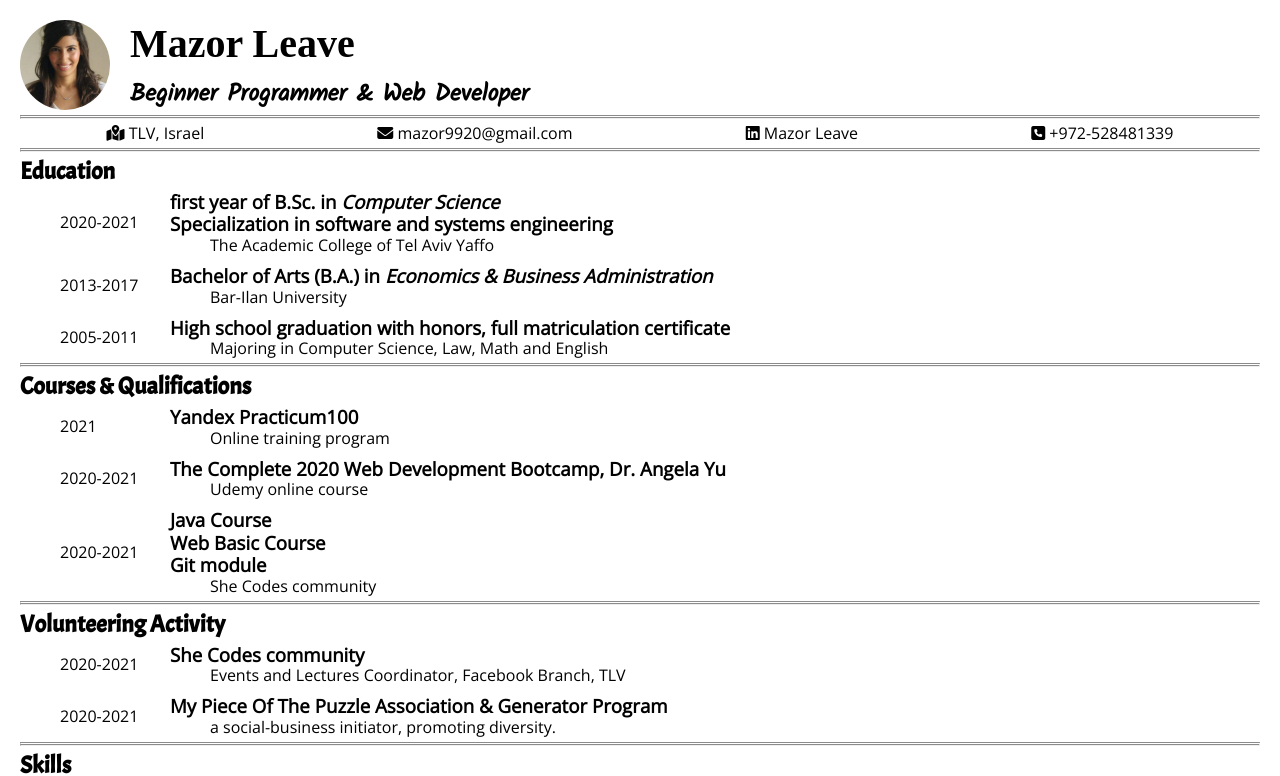
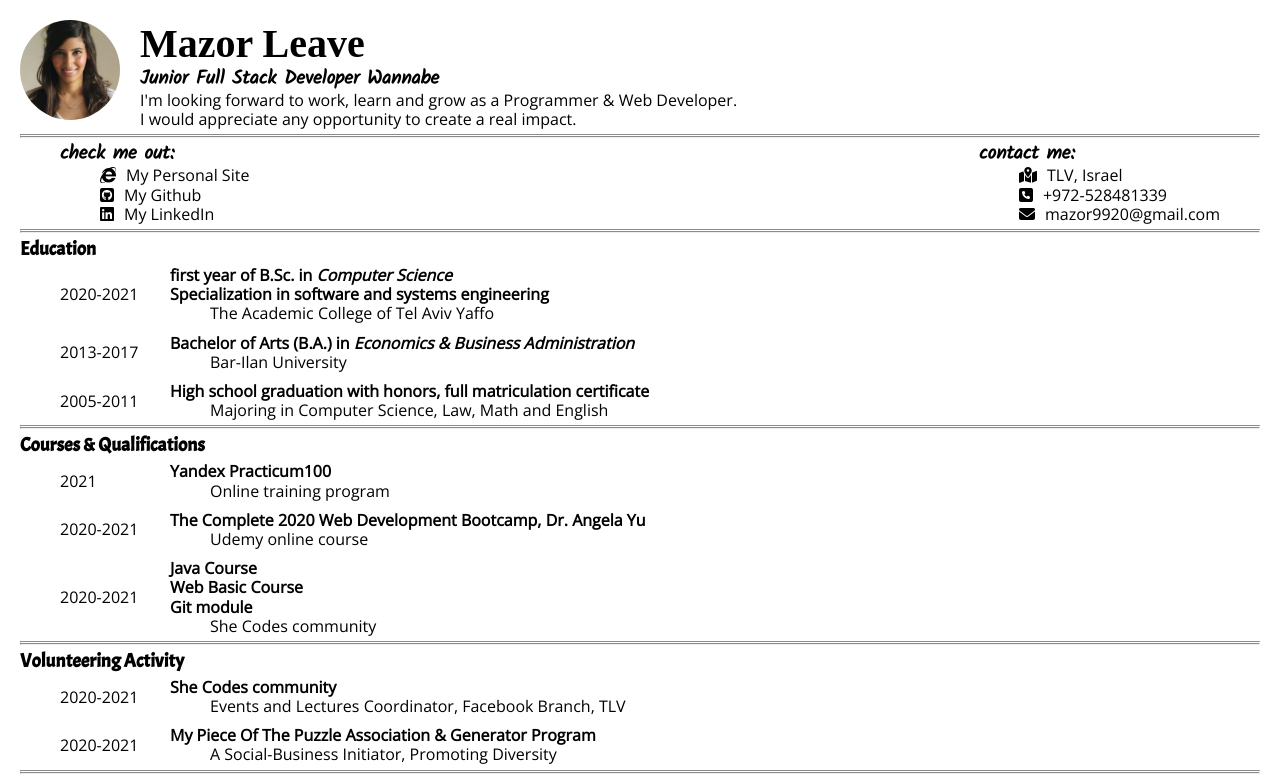
Before and after one commit to Mazor9920/My-CV, a plain HTML site: page CV/index.html in a window 1280 px wide. Shown: the top 776 px of the page. Drawn offline with nearby package versions, Linux system fonts and the light colour scheme; a web font is replaced by a local one.

Commit message:
Add files via upload

```diff
--- a/CV/index.html
+++ b/CV/index.html
@@ -21,7 +21,9 @@
       <img src="./images/profile_img.jpeg" alt="profile_img" class="profile__img">
       <div class="profile__description">
         <h1 class="profile__title">Mazor Leave</h1>
-        <h2 class="profile__subtitle">Beginner Programmer & Web Developer</h2>
+        <h2 class="profile__subtitle">Junior Full Stack Developer Wannabe</h2>
+        <p class="profile__text">I'm looking forward to work, learn and grow as a Programmer & Web Developer.</p>
+        <p class="profile__text">I would appreciate any opportunity to create a real impact.</p>
       </div>
     </header>
 
@@ -29,12 +31,22 @@
       <hr class="content__separator">
 
       <section class="contact-info">
-        <ul class="contact-info__personal-details-list">
-          <li class="contact-info__home-address"><i class="fas fa-map-marked-alt"></i> TLV, Israel</li>
-          <li class="contact-info__mail-adress"><i class="fas fa-envelope"></i> mazor9920@gmail.com</li>
-          <li class="contact-info__linkedin"><i class="fab fa-linkedin"></i> Mazor Leave</li>
-          <li class="contact-info__phone"><i class="fas fa-phone-square"></i> +972-528481339</li>
-        </ul>
+        <div class="contact-info__col">
+          <h2 class="contact-info__subtitle">check me out:</h2>
+          <ul class="contact-info__personal-details-list">
+            <li class="contact-info__site"><a class="contact-info__link" target="_blank" href="https://mazor9920.github.io/My-Personal-Site/"><i class="fab fa-internet-explorer icon"></i>My Personal Site</a></li>
+            <li class="contact-info__github"><a class="contact-info__link" target="_blank" href="https://github.com/Mazor9920"><i class="fab fa-github-square icon"></i>My Github</a></li>
+            <li class="contact-info__linkedin"><a class="contact-info__link" target="_blank" href="https://www.linkedin.com/in/mazor-leave/"><i class="fab fa-linkedin icon"></i>My LinkedIn</a></li>
+          </ul>
+        </div>
+        <div class="contact-info__col">
+          <h2 class="contact-info__subtitle">contact me:</h2>
+          <ul class="contact-info__personal-details-list">
+            <li class="contact-info__home-address"><i class="fas fa-map-marked-alt icon"></i>TLV, Israel</li>
+            <li class="contact-info__phone"><i class="fas fa-phone-square icon"></i>+972-528481339</li>
+            <li class="contact-info__mail-adress"><i class="fas fa-envelope icon"></i>mazor9920@gmail.com</li>
+          </ul>
+        </div>
       </section>
       <hr class="content__separator">
 
@@ -110,7 +122,7 @@
             <p class="volunteering__years">2020-2021</p>
             <div class="volunteering__description">
               <h3 class="volunteering__framework">My Piece Of The Puzzle Association & Generator Program</h3>
-              <p class="volunteering__responsibilities">a social-business initiator, promoting diversity.</p>
+              <p class="volunteering__responsibilities">A Social-Business Initiator, Promoting Diversity</p>
             </div>
           </li>
         </ul>
@@ -237,7 +249,10 @@
 
       <section class="interests">
         <h2 class="interests__subtitle section__subtitle">Interests</h2>
-        <p class="interests__subject">Technology & Sports</p>
+        <div class="interests__description">
+          <p class="interests__subject">Technology & Sports</p>
+          <a class="interests__link" target="_blank" href="https://mazor9920.github.io/Onboarding_ice_braker/index.html"><i class="fas fa-camera icon"></i>Watch My Life's Highlights</a>
+        </div>
       </section>
       <hr class="content__separator">
 
@@ -246,9 +261,7 @@
         <p class="value__description">
           The majority of my work experience is in customer service, which requires <em>cooperating with Co-Workers and good communication skills</em>.
           <br>
-          I'm sure I will be able to express the rest of my capabilities of <em>autodidactic, quick learning skills and analytical thinking</em>, for the benefit of the company.
-          <br>
-          I would appreciate any opportunity to create a real impact.
+          I'm sure I will be able to express the rest of my capabilities of <em>autodidactic, quick learning skills, and analytical thinking</em>, for the benefit of the company.
         </p>
       </section>
       <hr class="content__separator">
--- a/CV/styles/style.css
+++ b/CV/styles/style.css
@@ -4,12 +4,18 @@
   line-height: 1.2;
   font-family: 'Open Sans', sans-serif;
   padding: 20px;
+  font-size: 1rem;
 }
 
 /* General */
 .section__subtitle {
   margin: 5px 0;
   font-family: 'Acme', sans-serif;
+  font-size: 1.2rem;
+}
+
+.icon {
+  padding-right: 10px;
 }
 
 /* header */
@@ -19,8 +25,8 @@
 }
 
 .profile__img {
-  max-width: 90px;
-  max-height: 90px;
+  max-width: 100px;
+  max-height: 100px;
   border-radius: 100px;
 }
 
@@ -40,7 +46,11 @@
 .profile__subtitle {
   margin: 0;
   font-family: 'Kalam', cursive;
-  font-size: 1.5rem;
+  font-size: 1.2rem;
+}
+
+.profile__text {
+  margin: 0;
 }
 
 /* main */
@@ -52,14 +62,30 @@
 /* contact-info section */
 .contact-info {
   margin: 0;
+  display: flex;
+  justify-content: space-between;
+  padding: 0 40px;
+}
+
+.contact-info__subtitle{
+  margin: 0;
+  font-family: 'Kalam', cursive;
+  font-size: 1.2rem;
 }
 
 .contact-info__personal-details-list {
   list-style: none;
-  display: flex;
-  justify-content: space-around;
   margin: 0;
-  padding: 0;
+  padding: 0 0 0 40px;
+}
+
+.contact-info__link {
+  text-decoration: none;
+  color: black;
+}
+
+.contact-info__link:hover {
+  color: #FF6B6B;
 }
 
 /* education-info section */
@@ -92,6 +118,7 @@
 
 .education-info__studies-subject {
   margin: 0;
+  font-size: 1rem;
 }
 
 .education-info__studies-framework {
@@ -128,6 +155,7 @@
 
 .volunteering__framework {
   margin: 0;
+  font-size: 1rem;
 }
 
 .volunteering__responsibilities {
@@ -152,16 +180,13 @@
 
 .skills__skill-subject {
   margin: 0 30px 0 0;
+  font-size: 1rem;
 }
 
 .skill__skill_level {
   margin: 0;
 }
 
-/*
-.skills__tools-list{
-  margin: 0 0 0 100px;
-} */
 /* work-info section */
 .work-info__work-list {
   list-style: none;
@@ -196,6 +221,7 @@
 
 .work-info__job-title {
   margin: 0;
+  font-size: 1rem;
 }
 
 .work-info__responsibilities {
@@ -223,6 +249,7 @@
 .languages__language {
   margin: 0;
   flex-basis: 80px;
+  font-size: 1rem;
 }
 
 .languages__level {
@@ -230,11 +257,26 @@
 }
 
 /* interests section */
-.interests__subject {
-  margin: 0 0 0 40px;
+.interests__description {
+  margin: 0 40px;
+  display: flex;
+  justify-content: space-between;
 }
 
-/* value section */
+.interests__subject {
+  margin: 0;
+}
+
+.interests__link {
+  text-decoration: none;
+  color: black;
+}
+
+.interests__link:hover {
+  color: #FF6B6B;
+}
+
+/* value section  */
 .value__description {
   margin: 0 0 0 40px;
 }
```
Also changed, not shown: 1 other file.
